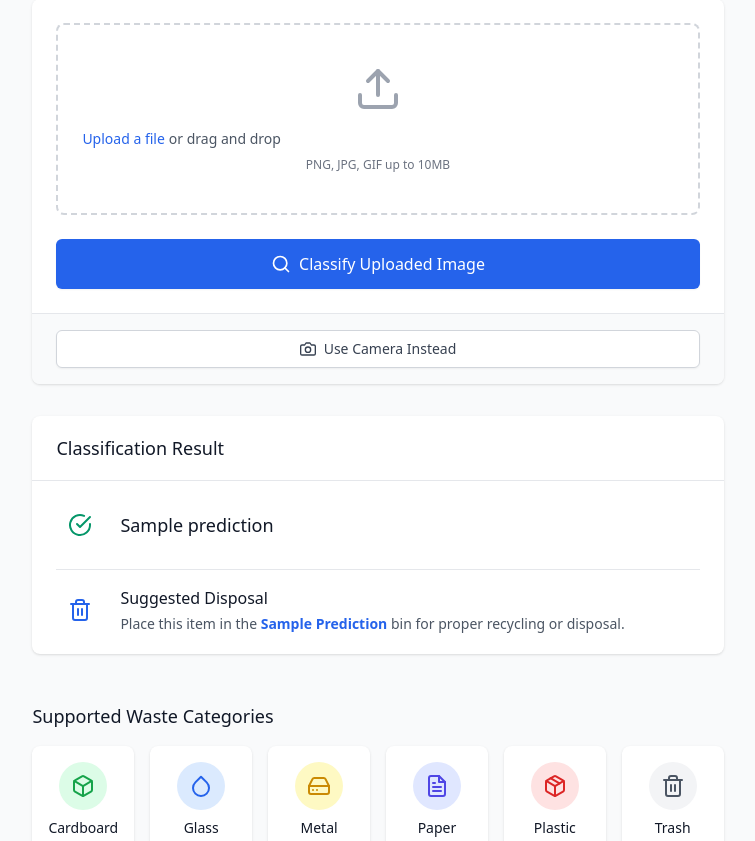
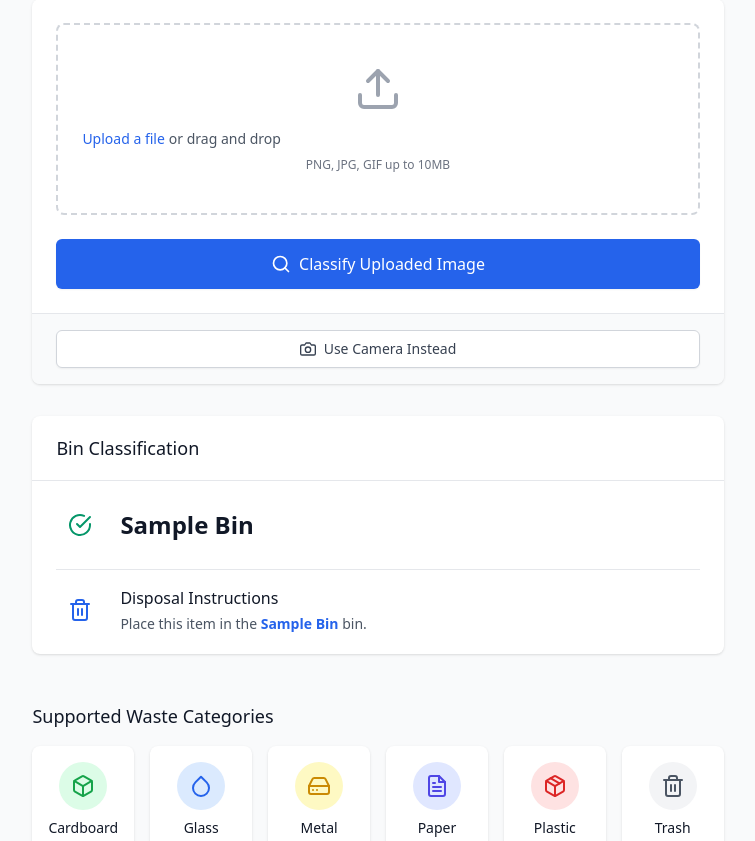
Before and after one commit to Prabhath922/Seperate-, a Flask app: template templates/index.html in a window 1280 px wide. Shown: the part 265-1106 px from the top of the page, without its empty margins (262-1017 px from the left). Run offline with Flask 3, Linux system fonts and the light colour scheme; the template is opened without the code that fills it: most values are stand-ins (such as "Sample title", 1, 10 or a date in 2020); parts of the project's set-up code (start-up, migrations or seed data) failed here and were passed over; some libraries are stand-ins or nearby versions.

Commit message:
Add bin classification, background removal, and update to port 5001

```diff
--- a/app.py
+++ b/app.py
@@ -40,6 +40,22 @@ preprocess = transforms.Compose(
     ]
 )
 
+# Mapping from waste types to bin names
+WASTE_TO_BIN = {
+    "cardboard": "paper",
+    "glass": "trash",
+    "metal": "trash",
+    "organic": "organic",
+    "paper": "paper",
+    "plastic": "plastic",
+    "trash": "trash",
+}
+
+
+def get_bin_name(waste_type: str) -> str:
+    """Map waste type to bin name."""
+    return WASTE_TO_BIN.get(waste_type.lower(), "trash")
+
 
 def prepare_image(file_stream: io.BytesIO | bytes) -> torch.Tensor:
     if isinstance(file_stream, bytes):
@@ -57,8 +73,9 @@ def classify_image_bytes(image_bytes: bytes) -> Dict[str, Any]:
         probabilities = torch.softmax(outputs, dim=1)[0]
     top_idx = int(torch.argmax(probabilities).item())
     prediction = CLASS_NAMES[top_idx]
+    bin_name = get_bin_name(prediction)
     confidence = float(probabilities[top_idx].item())
-    return {"prediction": prediction, "confidence": confidence}
+    return {"prediction": prediction, "bin": bin_name, "confidence": confidence}
 
 
 app = Flask(__name__)
@@ -67,6 +84,7 @@ app = Flask(__name__)
 @app.route("/", methods=["GET", "POST"])
 def index():
     prediction = None
+    bin_name = None
     confidence = None
 
     if request.method == "POST" and "image" in request.files:
@@ -75,12 +93,14 @@ def index():
             try:
                 result = classify_image_bytes(file.read())
                 prediction = result["prediction"]
+                bin_name = result["bin"]
                 confidence = result["confidence"]
             except Exception as exc:  # pylint: disable=broad-except
                 prediction = f"Error: {exc}"
+                bin_name = None
                 confidence = None
 
-    return render_template("index.html", prediction=prediction, confidence=confidence)
+    return render_template("index.html", prediction=prediction, bin=bin_name, confidence=confidence)
 
 
 @app.route("/classify", methods=["POST"])
@@ -101,4 +121,4 @@ def classify():
 
 
 if __name__ == "__main__":
-    app.run(debug=True)
+    app.run(debug=True, port=5001)
--- a/templates/index.html
+++ b/templates/index.html
@@ -56,6 +56,16 @@
         <div class="relative rounded-lg overflow-hidden bg-gray-100 aspect-video">
           <video id="video" class="w-full h-full object-cover" autoplay playsinline></video>
           <canvas id="canvas" class="hidden"></canvas>
+          <canvas id="backgroundCanvas" class="hidden"></canvas>
+          <canvas id="processedCanvas" class="hidden"></canvas>
+          <div class="absolute top-2 right-2">
+            <div id="backgroundStatus" class="bg-yellow-100 border border-yellow-400 text-yellow-800 px-3 py-1 rounded-full text-xs font-medium hidden">
+              Background Not Set
+            </div>
+            <div id="backgroundSet" class="bg-green-100 border border-green-400 text-green-800 px-3 py-1 rounded-full text-xs font-medium hidden">
+              Background Set
+            </div>
+          </div>
           <div class="absolute inset-0 flex items-center justify-center" id="cameraPlaceholder">
             <div class="text-center p-6 bg-white bg-opacity-80 rounded-lg">
               <i data-feather="camera" class="w-12 h-12 mx-auto text-gray-400 mb-3"></i>
@@ -89,6 +99,10 @@
         </div>
 
         <div class="mt-6 flex flex-wrap justify-center gap-3">
+          <button type="button" id="captureBackgroundBtn" class="inline-flex items-center px-4 py-2 border border-transparent text-sm font-medium rounded-md shadow-sm text-white bg-blue-600 hover:bg-blue-700 focus:outline-none focus:ring-2 focus:ring-offset-2 focus:ring-blue-500">
+            <i data-feather="image" class="w-4 h-4 mr-2"></i>
+            Set Background
+          </button>
           <button type="button" id="captureBtn" class="inline-flex items-center px-4 py-2 border border-transparent text-sm font-medium rounded-md shadow-sm text-white bg-primary-600 hover:bg-primary-700 focus:outline-none focus:ring-2 focus:ring-offset-2 focus:ring-primary-500">
             <i data-feather="camera" class="w-4 h-4 mr-2"></i>
             Capture & Classify
@@ -97,7 +111,7 @@
             <i data-feather="video-off" class="w-4 h-4 mr-2"></i>
             Stop Camera
           </button>
-      </div>
+        </div>
     </div>
 
     <!-- File Upload Section -->
@@ -133,10 +147,10 @@
 
     <!-- Results Section -->
     <div id="uploadResult" class="mt-8">
-        {% if prediction %}
+        {% if bin %}
         <div class="bg-white shadow rounded-lg overflow-hidden">
           <div class="px-6 py-5 border-b border-gray-200">
-            <h3 class="text-lg font-medium leading-6 text-gray-900">Classification Result</h3>
+            <h3 class="text-lg font-medium leading-6 text-gray-900">Bin Classification</h3>
           </div>
           <div class="px-6 py-5 space-y-5">
             <div class="flex items-center">
@@ -144,7 +158,7 @@
                 <i data-feather="check-circle" class="w-6 h-6 text-primary-600"></i>
               </div>
               <div class="ml-4">
-                <h4 class="text-lg font-medium text-gray-900">{{ prediction }}</h4>
+                <h4 class="text-2xl font-bold text-gray-900 capitalize">{{ bin }}</h4>
                 {% if confidence %}
                 <div class="mt-1">
                   <p class="text-sm text-gray-500">
@@ -160,9 +174,9 @@
                   <i data-feather="trash-2" class="w-6 h-6 text-secondary-600"></i>
                 </div>
                 <div class="ml-4">
-                  <h4 class="text-md font-medium text-gray-900">Suggested Disposal</h4>
+                  <h4 class="text-md font-medium text-gray-900">Disposal Instructions</h4>
                   <p class="mt-1 text-sm text-gray-600">
-                    Place this item in the <span class="font-semibold text-secondary-600">{{ prediction|title }}</span> bin for proper recycling or disposal.
+                    Place this item in the <span class="font-semibold text-secondary-600 capitalize">{{ bin }}</span> bin.
                   </p>
                 </div>
               </div>
@@ -238,9 +252,14 @@
       const toggleCameraBtn = document.getElementById('toggleCamera');
       const toggleCameraText = toggleCameraBtn ? toggleCameraBtn.querySelector('span') : null;
       const captureBtn = document.getElementById('captureBtn');
+      const captureBackgroundBtn = document.getElementById('captureBackgroundBtn');
       const stopCameraBtn = document.getElementById('stopCamera');
       const video = document.getElementById('video');
       const canvas = document.getElementById('canvas');
+      const backgroundCanvas = document.getElementById('backgroundCanvas');
+      const processedCanvas = document.getElementById('processedCanvas');
+      const backgroundStatus = document.getElementById('backgroundStatus');
+      const backgroundSet = document.getElementById('backgroundSet');
       const liveResult = document.getElementById('liveResult');
       const liveLabel = document.getElementById('liveLabel');
       const liveConfidence = document.getElementById('liveConfidence');
@@ -254,6 +273,8 @@
       let stream = null;
       let classificationTimer = null;
       let isClassifying = false;
+      let backgroundImageData = null;
+      let useBackgroundRemoval = false;
 
       function replaceIcons() {
         if (window.feather) {
@@ -279,7 +300,7 @@
         replaceIcons();
       }
 
-      function updateUploadResult(prediction, confidence, errorMessage) {
+      function updateUploadResult(prediction, confidence, errorMessage, binName) {
         if (!uploadResult) {
           return;
         }
@@ -301,7 +322,7 @@
           return;
         }
 
-        if (!prediction) {
+        if (!prediction && !binName) {
           uploadResult.innerHTML = '';
           return;
         }
@@ -311,10 +332,11 @@
             ? `<div class="mt-1"><p class="text-sm text-gray-500">Confidence: <span class="font-medium">${(confidence * 100).toFixed(1)}%</span></p></div>`
             : '';
 
+        const bin = binName || prediction || 'Unknown';
         uploadResult.innerHTML = `
           <div class="bg-white shadow rounded-lg overflow-hidden">
             <div class="px-6 py-5 border-b border-gray-200">
-              <h3 class="text-lg font-medium leading-6 text-gray-900">Classification Result</h3>
+              <h3 class="text-lg font-medium leading-6 text-gray-900">Bin Classification</h3>
             </div>
             <div class="px-6 py-5 space-y-5">
               <div class="flex items-center">
@@ -322,7 +344,7 @@
                   <i data-feather="check-circle" class="w-6 h-6 text-primary-600"></i>
                 </div>
                 <div class="ml-4">
-                  <h4 class="text-lg font-medium text-gray-900">${prediction}</h4>
+                  <h4 class="text-2xl font-bold text-gray-900 capitalize">${bin}</h4>
                   ${confidenceHtml}
                 </div>
               </div>
@@ -332,9 +354,9 @@
                     <i data-feather="trash-2" class="w-6 h-6 text-secondary-600"></i>
                   </div>
                   <div class="ml-4">
-                    <h4 class="text-md font-medium text-gray-900">Suggested Disposal</h4>
+                    <h4 class="text-md font-medium text-gray-900">Disposal Instructions</h4>
                     <p class="mt-1 text-sm text-gray-600">
-                      Place this item in the <span class="font-semibold text-secondary-600">${prediction}</span> bin for proper recycling or disposal.
+                      Place this item in the <span class="font-semibold text-secondary-600 capitalize">${bin}</span> bin.
                     </p>
                   </div>
                 </div>
@@ -392,6 +414,73 @@
         }
       }
 
+      function captureBackground() {
+        if (!video || !backgroundCanvas || video.videoWidth === 0 || video.videoHeight === 0) {
+          alert('Please wait for the camera to start before capturing background.');
+          return;
+        }
+
+        backgroundCanvas.width = video.videoWidth;
+        backgroundCanvas.height = video.videoHeight;
+        const bgContext = backgroundCanvas.getContext('2d');
+        bgContext.drawImage(video, 0, 0, backgroundCanvas.width, backgroundCanvas.height);
+        backgroundImageData = bgContext.getImageData(0, 0, backgroundCanvas.width, backgroundCanvas.height);
+        useBackgroundRemoval = true;
+
+        // Update UI
+        if (backgroundStatus) {
+          backgroundStatus.classList.add('hidden');
+        }
+        if (backgroundSet) {
+          backgroundSet.classList.remove('hidden');
+        }
+      }
+
+      function removeBackground(sourceCanvas, targetCanvas) {
+        if (!useBackgroundRemoval || !backgroundImageData || !sourceCanvas || !targetCanvas) {
+          return false;
+        }
+
+        const sourceCtx = sourceCanvas.getContext('2d');
+        const targetCtx = targetCanvas.getContext('2d');
+        const sourceImageData = sourceCtx.getImageData(0, 0, sourceCanvas.width, sourceCanvas.height);
+        const targetImageData = targetCtx.createImageData(sourceCanvas.width, sourceCanvas.height);
+        const bgData = backgroundImageData.data;
+        const srcData = sourceImageData.data;
+        const dstData = targetImageData.data;
+
+        // Threshold for background subtraction (adjustable)
+        const threshold = 30;
+        let hasForeground = false;
+
+        for (let i = 0; i < srcData.length; i += 4) {
+          const rDiff = Math.abs(srcData[i] - bgData[i]);
+          const gDiff = Math.abs(srcData[i + 1] - bgData[i + 1]);
+          const bDiff = Math.abs(srcData[i + 2] - bgData[i + 2]);
+          const diff = (rDiff + gDiff + bDiff) / 3;
+
+          if (diff > threshold) {
+            // Foreground pixel - keep it
+            dstData[i] = srcData[i];
+            dstData[i + 1] = srcData[i + 1];
+            dstData[i + 2] = srcData[i + 2];
+            dstData[i + 3] = 255;
+            hasForeground = true;
+          } else {
+            // Background pixel - make it white/transparent
+            dstData[i] = 255;
+            dstData[i + 1] = 255;
+            dstData[i + 2] = 255;
+            dstData[i + 3] = 255;
+          }
+        }
+
+        targetCanvas.width = sourceCanvas.width;
+        targetCanvas.height = sourceCanvas.height;
+        targetCtx.putImageData(targetImageData, 0, 0);
+        return hasForeground;
+      }
+
       function stopLiveClassification() {
         if (classificationTimer) {
           clearInterval(classificationTimer);
@@ -410,6 +499,15 @@
         }
         stopLiveClassification();
         clearLiveDisplays();
+        // Reset background removal
+        backgroundImageData = null;
+        useBackgroundRemoval = false;
+        if (backgroundStatus) {
+          backgroundStatus.classList.remove('hidden');
+        }
+        if (backgroundSet) {
+          backgroundSet.classList.add('hidden');
+        }
       }
 
       function showCameraSection() {
@@ -464,6 +562,13 @@
           }
           if (cameraPlaceholder) {
             cameraPlaceholder.classList.add('hidden');
+          }
+          // Show background status
+          if (backgroundStatus && !useBackgroundRemoval) {
+            backgroundStatus.classList.remove('hidden');
+          }
+          if (backgroundSet) {
+            backgroundSet.classList.add('hidden');
           }
           startLiveClassification();
         } catch (error) {
@@ -526,8 +631,17 @@
         const context = canvas.getContext('2d');
         context.drawImage(video, 0, 0, canvas.width, canvas.height);
 
+        // Apply background removal if enabled
+        let imageCanvas = canvas;
+        if (useBackgroundRemoval && processedCanvas) {
+          const hasForeground = removeBackground(canvas, processedCanvas);
+          if (hasForeground) {
+            imageCanvas = processedCanvas;
+          }
+        }
+
         isClassifying = true;
-        canvas.toBlob(
+        imageCanvas.toBlob(
           (blob) => {
             if (!blob) {
               isClassifying = false;
@@ -538,9 +652,9 @@
 
             sendClassification(formData, {
               onSuccess: (data) => {
-                updateLiveResult(data.prediction, data.confidence);
+                updateLiveResult(data.bin || data.prediction, data.confidence);
                 if (updateUploadCard) {
-                  updateUploadResult(data.prediction, data.confidence);
+                  updateUploadResult(data.prediction, data.confidence, null, data.bin);
                 }
               },
               onError: (message) => {
@@ -569,6 +683,10 @@
         });
       }
 
+      if (captureBackgroundBtn) {
+        captureBackgroundBtn.addEventListener('click', captureBackground);
+      }
+
       if (captureBtn) {
         captureBtn.addEventListener('click', () => classifyFrame(true));
       }
@@ -590,7 +708,7 @@
           setButtonLoading(true);
           sendClassification(formData, {
             onSuccess: (data) => {
-              updateUploadResult(data.prediction, data.confidence);
+              updateUploadResult(data.prediction, data.confidence, null, data.bin);
             },
             onError: (message) => {
               updateUploadResult(null, null, message);
```
Also changed, not shown: 1 other file.
